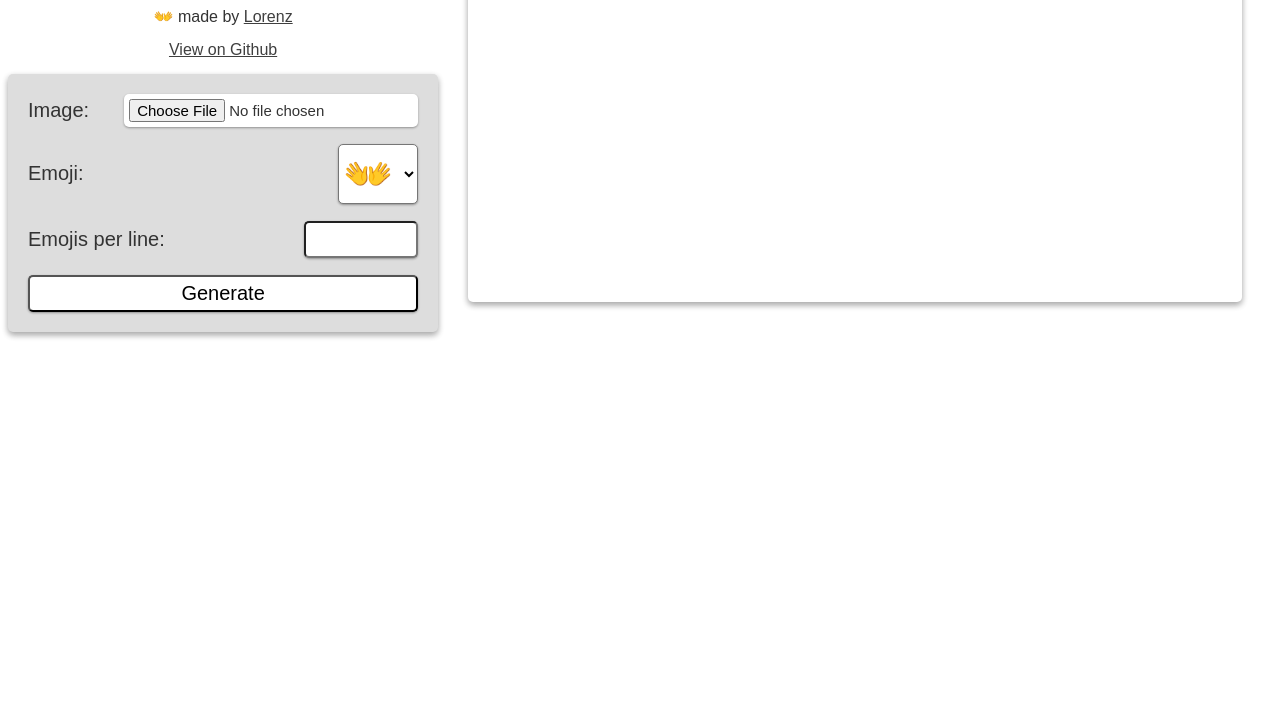
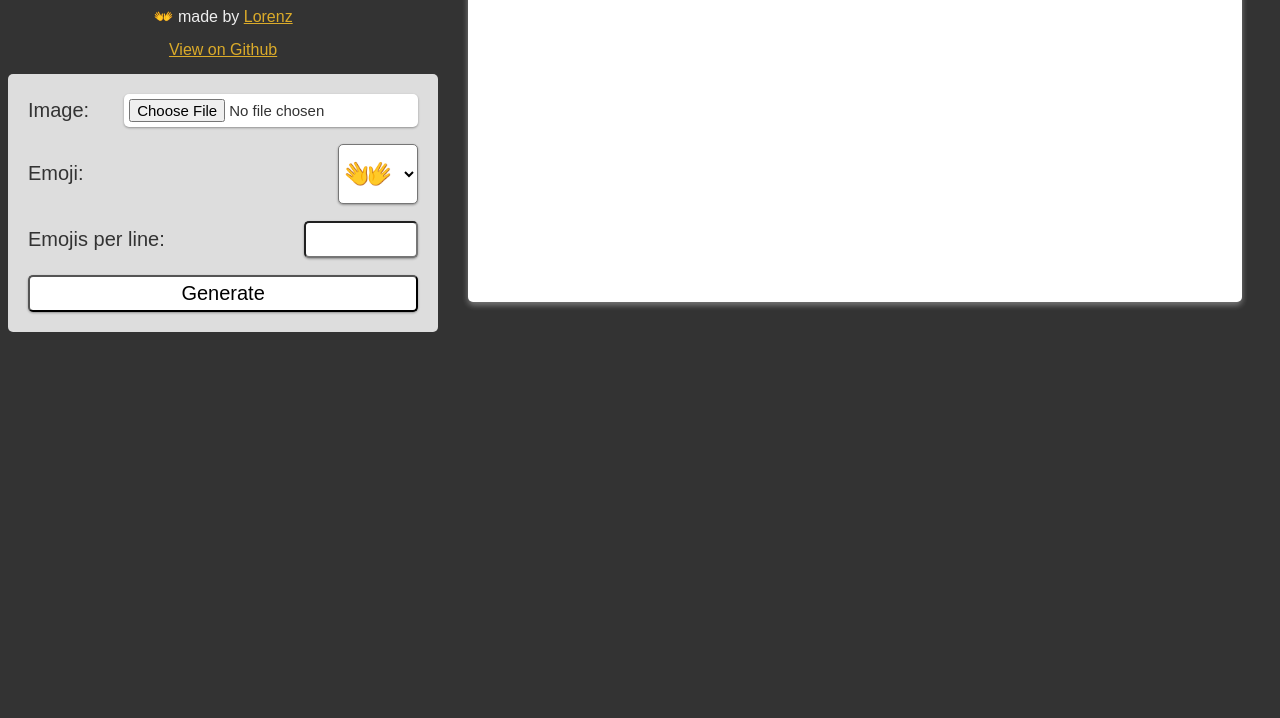
Before and after one commit to loweisz/emoji-img, a plain HTML site: page index.html in a window 1280 px wide. Shown: the part 82-800 px from the top of the page. Drawn offline with Linux system fonts and the light colour scheme.

Commit message:
applied a new dark theme

```diff
--- a/styles.css
+++ b/styles.css
@@ -1,7 +1,7 @@
 body {
-  /*background-color: #f7ab94;*/
+  background-color: #333;
   font-family: sans-serif;
-  color: #333
+  color: #eee
 }
 
 button {
@@ -65,7 +65,7 @@ header > h1 {
 }
 
 a {
-  color: rgb(63, 63, 63);
+  color: #dbab2a;
   margin: 15px 0;
 }
 
@@ -76,9 +76,9 @@ footer {
 }
 
 .control_panel {
-  box-shadow: 0 3px 6px rgba(0,0,0,0.16), 0 3px 6px rgba(0,0,0,0.23);
+  /*box-shadow: 0 3px 6px rgba(255,255,255,0.16), 0 3px 6px rgba(255,255,255,0.23);*/
   padding: 20px;
-
+  color: #333333;
   background: #ddd;
   border-radius: 5px;
   display: grid;
@@ -97,7 +97,7 @@ footer {
 }
 
 .img_wrapper {
-  box-shadow: 0 3px 6px rgba(0,0,0,0.16), 0 3px 6px rgba(0,0,0,0.23);
+  box-shadow: 0 3px 6px rgba(255,255,255,0.16), 0 3px 6px rgba(255,255,255,0.23);
   display: flex;
   justify-content: center;
   align-items: center;
```
